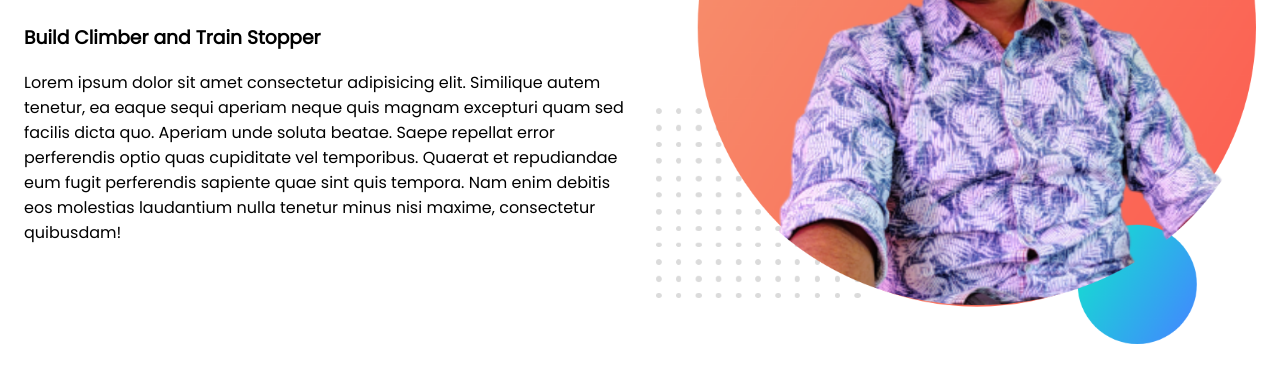
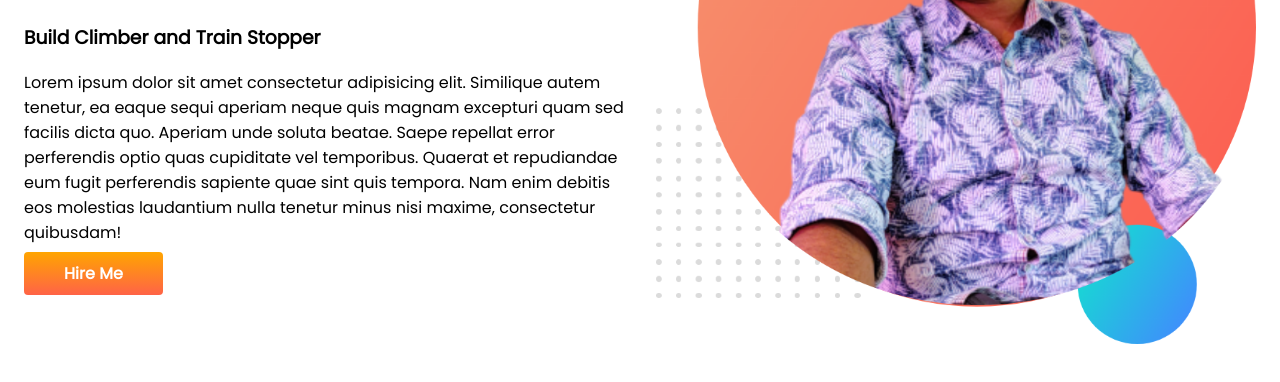
Before and after one commit to RafiulAlam98/ptactisePortfolio, a plain HTML site: page index.html in a window 1280 px wide. Shown: the part 276-658 px from the top of the page. Drawn offline with Linux system fonts and the light colour scheme.

Commit message:
button added

```diff
--- a/index.html
+++ b/index.html
@@ -5,7 +5,7 @@
   <meta charset="UTF-8">
   <meta http-equiv="X-UA-Compatible" content="IE=edge">
   <meta name="viewport" content="width=device-width, initial-scale=1.0">
-  <title>Document</title>
+  <title>My First Portfolio</title>
   <link rel="preconnect" href="https://fonts.googleapis.com">
   <link rel="preconnect" href="https://fonts.gstatic.com" crossorigin>
   <link href="https://fonts.googleapis.com/css2?family=Poppins&display=swap" rel="stylesheet">
@@ -27,11 +27,15 @@
         enim
         debitis eos molestias laudantium nulla tenetur minus nisi maxime, consectetur quibusdam!
       </p>
+      <a class="link-button" target="_blank" href="">Hire Me</a>
     </div>
+
     <div class="half-width">
       <img src="./images/my-bg.png" alt="my-photo">
     </div>
+
   </section>
+
 </body>
 
 </html>
--- a/style.css
+++ b/style.css
@@ -17,3 +17,14 @@ section {
 .half-width img {
   width: 100%;
 }
+.link-button {
+  background-image: linear-gradient(orange, tomato);
+  padding: 10px 40px;
+  text-decoration: none;
+  color: white;
+  border-radius: 4px;
+  font-weight: 700;
+}
+.link-button:hover {
+  font-size: larger;
+}
```
